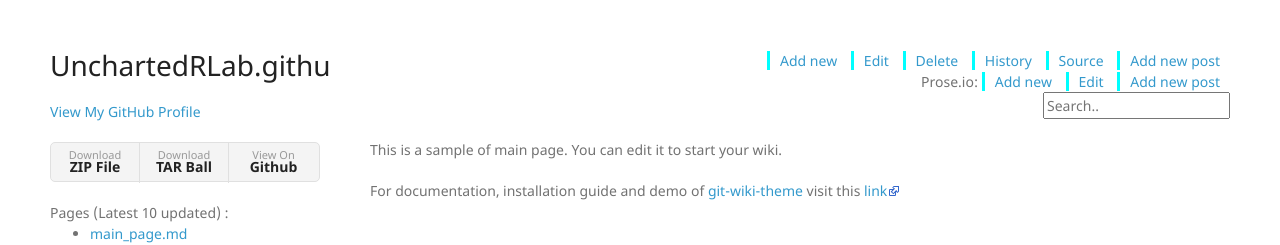
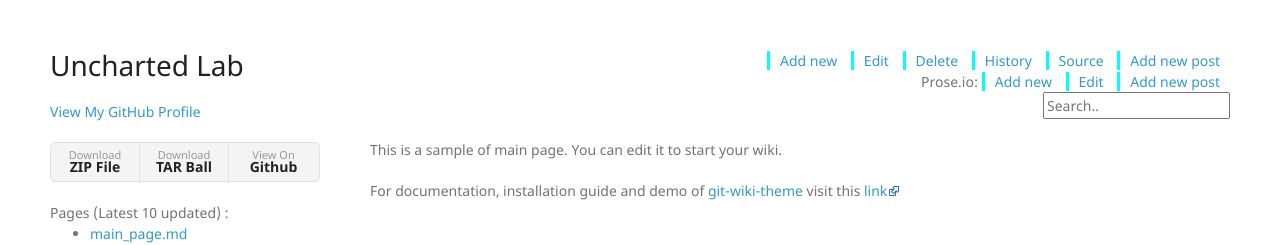
Before and after one commit to UnchartedRLab/UnchartedRLab.github.io, a Jekyll site: the page built from wiki/main_page.md, in a window 1280 px wide. Shown: the top 245 px of the page. Built offline with Jekyll 4.4.1, drawn with Linux system fonts in a browser that asks for light colours; nearby versions of some CDN libraries.

Commit message:
Update _config.yml

```diff
--- a/_config.yml
+++ b/_config.yml
@@ -1,7 +1,7 @@
 # (string) Title of your wiki
-title:
+title: Uncharted Lab
 # (string) Description of your wiki
-description:
+description: The homepage of Uncharted Lab
 # (boolean) Enable/disable wiki page list in sidebar
 show_wiki_pages: true
 # (integer) Maximum number of wiki page to shown in sidebar
```
